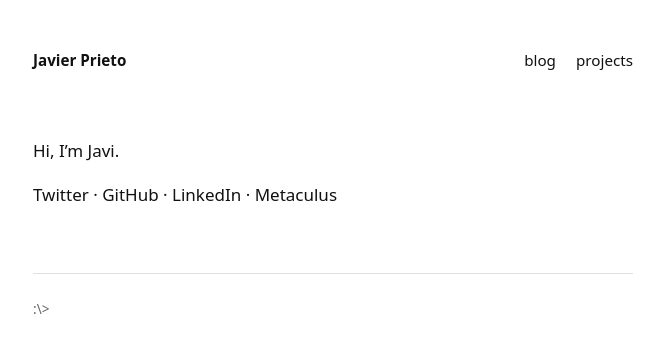
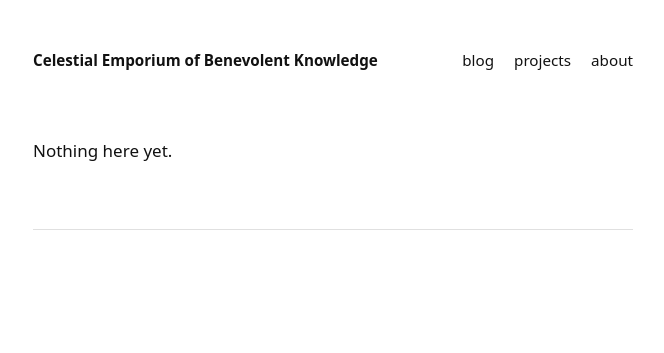
Before and after one commit to javipus/javipus.github.io, a Jekyll site: the page built from index.md, in a window 1280 px wide. Shown: the top 353 px of the page, without its empty margins (307-971 px from the left). Built offline with Jekyll 4.4.1, drawn with Linux system fonts in a browser that asks for light colours.

Commit message:
Rework site: homepage shows posts, add about page, rename header
- Homepage now lists latest posts instead of bio
- Bio and social links moved to /about/
- Header renamed to "Celestial Emporium of Benevolent Knowledge"
- Removed :/> from footer
- Social links styled smaller/muted

Co-Authored-By: Claude Opus 4.6 <noreply@anthropic.com>

```diff
--- a/_config.yml
+++ b/_config.yml
@@ -1,4 +1,4 @@
-title: Javier Prieto
+title: Celestial Emporium of Benevolent Knowledge
 url: "https://benevolentknowledge.com"
 baseurl: ""
 
--- a/_layouts/default.html
+++ b/_layouts/default.html
@@ -13,6 +13,7 @@
     <span class="nav-links">
       <a href="{{ '/blog' | relative_url }}">blog</a>
       <a href="{{ '/projects' | relative_url }}">projects</a>
+      <a href="{{ '/about' | relative_url }}">about</a>
     </span>
   </nav>
 
@@ -20,9 +21,7 @@
     {{ content }}
   </main>
 
-  <footer>
-    <span>:\></span>
-  </footer>
+  <footer></footer>
 
 </body>
 </html>
--- a/assets/css/main.css
+++ b/assets/css/main.css
@@ -94,5 +94,10 @@ footer {
   font-size: 0.85rem;
 }
 
+/* Socials */
+.socials { font-size: 0.85rem; color: var(--muted); }
+.socials a { color: var(--muted); }
+.socials a:hover { color: var(--text); }
+
 /* Utility */
 .muted { color: var(--muted); }
--- a/index.md
+++ b/index.md
@@ -3,9 +3,15 @@ layout: default
 title: ""
 ---
 
-Hi, I'm Javi.
+<ul class="post-list">
+{% for post in site.posts %}
+  <li>
+    <a href="{{ post.url | relative_url }}">{{ post.title }}</a>
+    <time datetime="{{ post.date | date_to_xmlschema }}">{{ post.date | date: "%Y-%m-%d" }}</time>
+  </li>
+{% endfor %}
+</ul>
 
-[Twitter](https://twitter.com/2e10e122) ·
-[GitHub](https://github.com/javipus) ·
-[LinkedIn](https://linkedin.com/in/javier-prieto-29561421b) ·
-[Metaculus](https://www.metaculus.com/accounts/profile/103600/)
+{% if site.posts.size == 0 %}
+Nothing here yet.
+{% endif %}
```
Also changed, not shown: about.md (added, +14 -0 lines).
